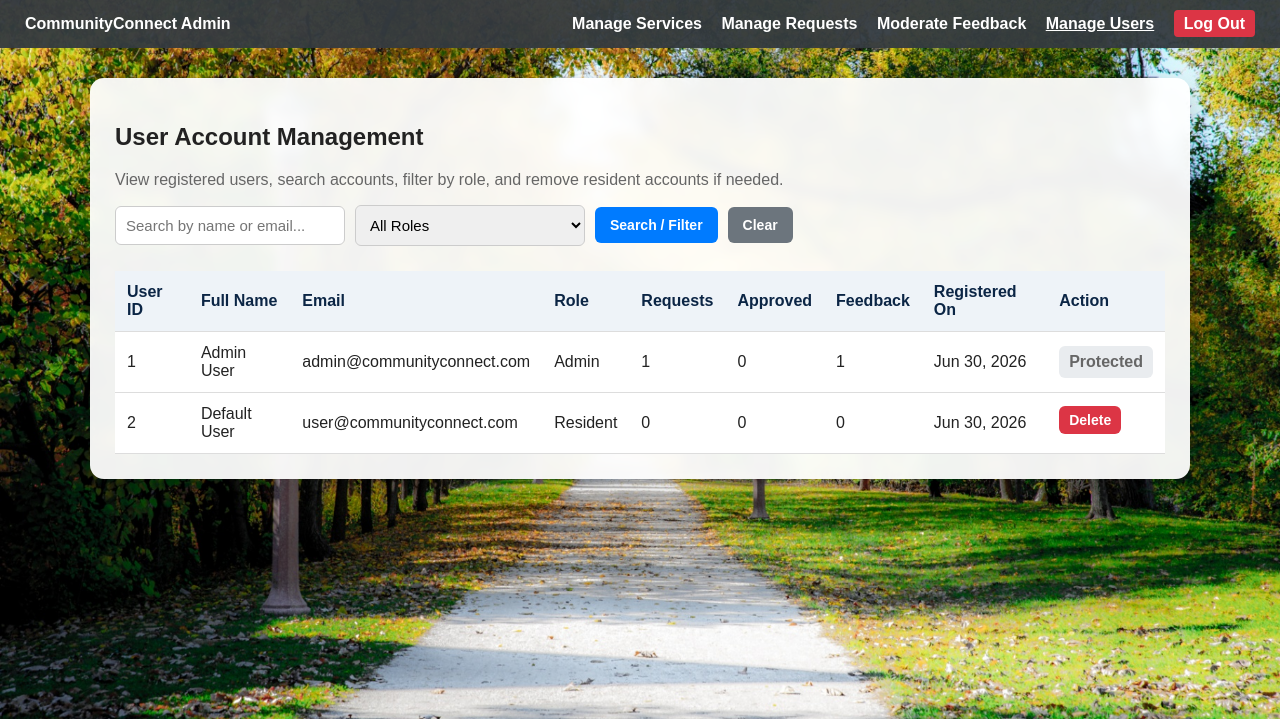
After one commit to Ry4nnnn/WebDev_CommunityConnect, a PHP site: page /manage_users.php in a window 1280 px wide. The commit adds this page. Shown: the top 719 px of the page. Run offline with PHP 8.4, Linux system fonts and the light colour scheme; a user stored in the database is signed in; data comes from the database, SQL or seed files in the repository; tables that the repository leaves empty hold one stand-in row (values such as "Sample post").

Commit message:
added manage_users page

```diff
--- a/admin.php
+++ b/admin.php
@@ -261,6 +261,7 @@ function build_url($updates) {
         <a href="admin.php" style="text-decoration: underline;">Manage Services</a>
         <a href="manage_requests.php">Manage Requests</a>
         <a href="moderate_feedback.php">Moderate Feedback</a>
+        <a href="manage_users.php">Manage Users</a>
         <a
             href="logout.php"
             onclick="return confirm('Are you sure you want to log out?');"
--- a/manage_requests.php
+++ b/manage_requests.php
@@ -174,6 +174,8 @@ $result = $stmt->get_result();
 
         <a href="moderate_feedback.php">Moderate Feedback</a>
 
+        <a href="manage_users.php">Manage Users</a>
+
         <!-- Logout button ends the admin session -->
         <a
             href="logout.php"
--- /dev/null
+++ b/manage_users.php
@@ -0,0 +1,309 @@
+<?php
+// Start the session so the system can check whether the user is logged in
+session_start();
+
+// Connect this page to the database using db_connect.php
+require 'db_connect.php';
+
+// Security check: Admin only
+// If the user is not logged in or is not an Admin, redirect to login page
+if (!isset($_SESSION['user_id']) || $_SESSION['role'] !== 'Admin') {
+    header("Location: login.php");
+    exit();
+}
+
+// Store logged-in admin ID
+$admin_id = $_SESSION['user_id'];
+
+// This variable stores success or error messages
+$message = "";
+
+// ===============================
+// DELETE USER ACCOUNT
+// ===============================
+// This runs when admin clicks the Delete button
+if (isset($_GET['delete_user']) && is_numeric($_GET['delete_user'])) {
+
+    // Convert selected user ID into integer for safety
+    $delete_user_id = intval($_GET['delete_user']);
+
+    // Prevent admin from deleting their own account
+    if ($delete_user_id == $admin_id) {
+        $message = "<div class='alert error'>You cannot delete your own admin account.</div>";
+
+    } else {
+        // Check whether the selected user exists
+        $check_stmt = $conn->prepare("SELECT UserID, FullName, Role FROM Users WHERE UserID = ?");
+        $check_stmt->bind_param("i", $delete_user_id);
+        $check_stmt->execute();
+        $check_result = $check_stmt->get_result();
+
+        if ($check_result->num_rows === 0) {
+            $message = "<div class='alert error'>User account not found.</div>";
+
+        } else {
+            $user_data = $check_result->fetch_assoc();
+
+            // Prevent admin from deleting other admin accounts
+            // This avoids accidentally removing important admin access
+            if ($user_data['Role'] === 'Admin') {
+                $message = "<div class='alert error'>Admin accounts cannot be deleted from this page.</div>";
+
+            } else {
+                // Use transaction so all delete steps succeed together
+                // If one delete fails, everything will be cancelled
+                $conn->begin_transaction();
+
+                try {
+                    // Delete user's feedback first because Feedback table is linked to Users
+                    $delete_feedback = $conn->prepare("DELETE FROM Feedback WHERE UserID = ?");
+                    $delete_feedback->bind_param("i", $delete_user_id);
+
+                    if (!$delete_feedback->execute()) {
+                        throw new Exception("Failed to delete user feedback.");
+                    }
+
+                    $delete_feedback->close();
+
+                    // Delete user's participation requests because ParticipationRequests is linked to Users
+                    $delete_requests = $conn->prepare("DELETE FROM ParticipationRequests WHERE UserID = ?");
+                    $delete_requests->bind_param("i", $delete_user_id);
+
+                    if (!$delete_requests->execute()) {
+                        throw new Exception("Failed to delete user requests.");
+                    }
+
+                    $delete_requests->close();
+
+                    // Delete the user account
+                    $delete_user = $conn->prepare("DELETE FROM Users WHERE UserID = ? AND Role = 'Resident'");
+                    $delete_user->bind_param("i", $delete_user_id);
+
+                    if (!$delete_user->execute()) {
+                        throw new Exception("Failed to delete user account.");
+                    }
+
+                    $delete_user->close();
+
+                    // Confirm all delete steps
+                    $conn->commit();
+
+                    $message = "<div class='alert success'>Resident account deleted successfully.</div>";
+
+                } catch (Exception $e) {
+                    // Cancel all delete actions if any error happens
+                    $conn->rollback();
+
+                    $message = "<div class='alert error'>Error deleting user account. Please try again.</div>";
+                }
+            }
+        }
+
+        $check_stmt->close();
+    }
+}
+
+// ===============================
+// SEARCH AND FILTER USERS
+// ===============================
+
+// Get search keyword from URL
+$search = isset($_GET['search']) ? trim($_GET['search']) : "";
+
+// Get role filter from URL
+$role_filter = isset($_GET['role']) ? $_GET['role'] : "all";
+
+// Only allow valid role filter values
+$allowed_roles = ["all", "Admin", "Resident"];
+
+if (!in_array($role_filter, $allowed_roles)) {
+    $role_filter = "all";
+}
+
+// Build WHERE condition
+$sql_where = "WHERE 1=1 ";
+
+// Search by full name or email
+if (!empty($search)) {
+    $safe_search = $conn->real_escape_string($search);
+    $sql_where .= " AND (u.FullName LIKE '%$safe_search%' OR u.Email LIKE '%$safe_search%') ";
+}
+
+// Filter by role
+if ($role_filter !== "all") {
+    $safe_role = $conn->real_escape_string($role_filter);
+    $sql_where .= " AND u.Role = '$safe_role' ";
+}
+
+// Fetch users with useful account statistics
+$sql = "
+    SELECT
+        u.UserID,
+        u.FullName,
+        u.Email,
+        u.Role,
+        u.CreatedAt,
+
+        (
+            SELECT COUNT(*)
+            FROM ParticipationRequests pr
+            WHERE pr.UserID = u.UserID
+        ) AS total_requests,
+
+        (
+            SELECT COUNT(*)
+            FROM ParticipationRequests pr
+            WHERE pr.UserID = u.UserID
+            AND pr.Status = 'Approved'
+        ) AS approved_requests,
+
+        (
+            SELECT COUNT(*)
+            FROM Feedback f
+            WHERE f.UserID = u.UserID
+        ) AS total_feedback
+
+    FROM Users u
+    $sql_where
+    ORDER BY u.CreatedAt DESC
+";
+
+$result = $conn->query($sql);
+?>
+
+<!DOCTYPE html>
+<html lang="en">
+<head>
+    <meta charset="UTF-8">
+
+    <!-- This viewport line helps make the website responsive on phones, tablets, and laptops -->
+    <meta name="viewport" content="width=device-width, initial-scale=1.0">
+
+    <title>Manage Users - Admin</title>
+
+    <!-- External CSS file used for consistent styling across all pages -->
+    <link rel="stylesheet" href="style.css">
+</head>
+
+<body>
+
+<!-- Admin navigation bar -->
+<div class="navbar admin">
+    <div><strong>CommunityConnect Admin</strong></div>
+
+    <div>
+        <a href="admin.php">Manage Services</a>
+        <a href="manage_requests.php">Manage Requests</a>
+        <a href="moderate_feedback.php">Moderate Feedback</a>
+        <a href="manage_users.php" style="text-decoration: underline;">Manage Users</a>
+
+        <a
+            href="logout.php"
+            onclick="return confirm('Are you sure you want to log out?');"
+            style="background: #dc3545; padding: 5px 10px; border-radius: 4px;"
+        >
+            Log Out
+        </a>
+    </div>
+</div>
+
+<!-- Main container -->
+<div class="container">
+    <h2>User Account Management</h2>
+
+    <p style="color: #666;">
+        View registered users, search accounts, filter by role, and remove resident accounts if needed.
+    </p>
+
+    <!-- Display success or error message -->
+    <?php echo $message; ?>
+
+    <!-- Search and filter controls -->
+    <div class="controls">
+        <form action="manage_users.php" method="GET">
+            <input
+                type="text"
+                name="search"
+                placeholder="Search by name or email..."
+                value="<?php echo htmlspecialchars($search); ?>"
+            >
+
+            <select name="role">
+                <option value="all" <?php if($role_filter == "all") echo "selected"; ?>>All Roles</option>
+                <option value="Resident" <?php if($role_filter == "Resident") echo "selected"; ?>>Residents</option>
+                <option value="Admin" <?php if($role_filter == "Admin") echo "selected"; ?>>Admins</option>
+            </select>
+
+            <button type="submit" class="btn-primary">Search / Filter</button>
+            <a href="manage_users.php" class="btn-secondary">Clear</a>
+        </form>
+    </div>
+
+    <!-- Users table -->
+    <table class="manage-users-table">
+        <thead>
+            <tr>
+                <th>User ID</th>
+                <th>Full Name</th>
+                <th>Email</th>
+                <th>Role</th>
+                <th>Requests</th>
+                <th>Approved</th>
+                <th>Feedback</th>
+                <th>Registered On</th>
+                <th>Action</th>
+            </tr>
+        </thead>
+
+        <tbody>
+            <?php if ($result && $result->num_rows > 0): ?>
+
+                <?php while($row = $result->fetch_assoc()): ?>
+                    <tr>
+                        <td><?php echo $row['UserID']; ?></td>
+
+                        <td><?php echo htmlspecialchars($row['FullName']); ?></td>
+
+                        <td><?php echo htmlspecialchars($row['Email']); ?></td>
+
+                        <td><?php echo htmlspecialchars($row['Role']); ?></td>
+
+                        <td><?php echo $row['total_requests']; ?></td>
+
+                        <td><?php echo $row['approved_requests']; ?></td>
+
+                        <td><?php echo $row['total_feedback']; ?></td>
+
+                        <td><?php echo date("M j, Y", strtotime($row['CreatedAt'])); ?></td>
+
+                        <td>
+                            <?php if ($row['Role'] === 'Resident'): ?>
+                                <a
+                                    href="manage_users.php?delete_user=<?php echo $row['UserID']; ?>"
+                                    class="btn-danger"
+                                    onclick="return confirm('Are you sure you want to delete this resident account? This will also delete their requests and feedback.');"
+                                >
+                                    Delete
+                                </a>
+                            <?php else: ?>
+                                <span class="protected-text">Protected</span>
+                            <?php endif; ?>
+                        </td>
+                    </tr>
+                <?php endwhile; ?>
+
+            <?php else: ?>
+
+                <tr>
+                    <td colspan="9" style="text-align: center;">
+                        No users found.
+                    </td>
+                </tr>
+
+            <?php endif; ?>
+        </tbody>
+    </table>
+</div>
+
+</body>
+</html>
--- a/moderate_feedback.php
+++ b/moderate_feedback.php
@@ -67,6 +67,7 @@ $result = $conn->query($sql);
         <a href="admin.php">Manage Services</a>
         <a href="manage_requests.php">Manage Requests</a>
         <a href="moderate_feedback.php" style="text-decoration: underline;">Moderate Feedback</a>
+        <a href="manage_users.php">Manage Users</a>
         <a
             href="logout.php"
             onclick="return confirm('Are you sure you want to log out?');"
--- a/style.css
+++ b/style.css
@@ -1028,3 +1028,144 @@ tr:hover {
         width: 100%;
     }
 }
+
+/*
+    MANAGE USERS PAGE
+    This styles the Manage Users admin page.
+*/
+.manage-users-header {
+    text-align: center;
+    margin-bottom: 25px;
+}
+
+.manage-users-header h2 {
+    margin-bottom: 8px;
+    color: #0b2545;
+}
+
+.manage-users-header p {
+    color: #666;
+    margin-top: 0;
+}
+
+/*
+    USER FILTER BOX
+    This styles the search and filter section.
+*/
+.user-controls {
+    background: #f8f9fa;
+    padding: 18px;
+    border-radius: 12px;
+    border: 1px solid #ddd;
+    margin-bottom: 25px;
+}
+
+.user-controls form {
+    display: flex;
+    gap: 12px;
+    flex-wrap: wrap;
+    align-items: center;
+}
+
+.user-controls input,
+.user-controls select {
+    max-width: 260px;
+    margin-bottom: 0;
+}
+
+/*
+    USER ROLE BADGES
+    These badges display Admin and Resident roles clearly.
+*/
+.badge.Admin {
+    background-color: #343a40;
+    color: white;
+}
+
+.badge.Resident {
+    background-color: #17a2b8;
+    color: white;
+}
+
+/*
+    MANAGE USERS TABLE
+    This improves spacing and readability for the user table.
+*/
+.manage-users-table th {
+    background-color: #eef3f8;
+    color: #0b2545;
+    font-weight: bold;
+}
+
+.manage-users-table td {
+    vertical-align: middle;
+}
+
+.manage-users-table tr:hover {
+    background-color: #f4f8ff;
+}
+
+/*
+    PROTECTED ADMIN TEXT
+    This is shown instead of Delete for admin accounts.
+*/
+.protected-text {
+    color: #666;
+    font-weight: bold;
+    background: #e9ecef;
+    padding: 7px 10px;
+    border-radius: 6px;
+    display: inline-block;
+}
+
+/*
+    USER COUNT CARDS
+    Optional summary cards for Manage Users page.
+*/
+.user-summary-grid {
+    display: grid;
+    grid-template-columns: repeat(3, 1fr);
+    gap: 18px;
+    margin-bottom: 25px;
+}
+
+.user-summary-card {
+    background: white;
+    border-radius: 12px;
+    padding: 20px;
+    text-align: center;
+    border: 1px solid #ddd;
+    box-shadow: 0 4px 12px rgba(0, 0, 0, 0.07);
+}
+
+.user-summary-card h3 {
+    margin-top: 0;
+    color: #555;
+    font-size: 15px;
+}
+
+.user-summary-card .number {
+    font-size: 32px;
+    font-weight: bold;
+    color: #007BFF;
+    margin: 0;
+}
+
+/*
+    RESPONSIVE MANAGE USERS PAGE
+*/
+@media (max-width: 800px) {
+    .user-summary-grid {
+        grid-template-columns: 1fr;
+    }
+
+    .user-controls form {
+        flex-direction: column;
+        align-items: stretch;
+    }
+
+    .user-controls input,
+    .user-controls select {
+        max-width: 100%;
+    }
+}
```
